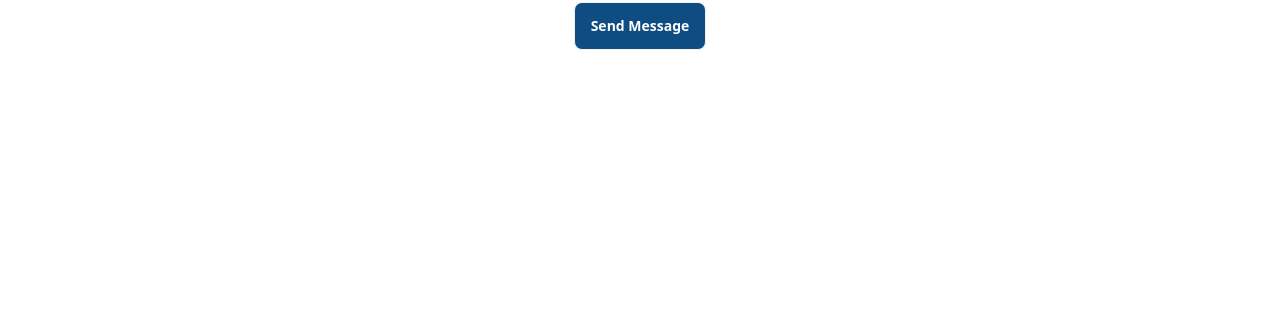
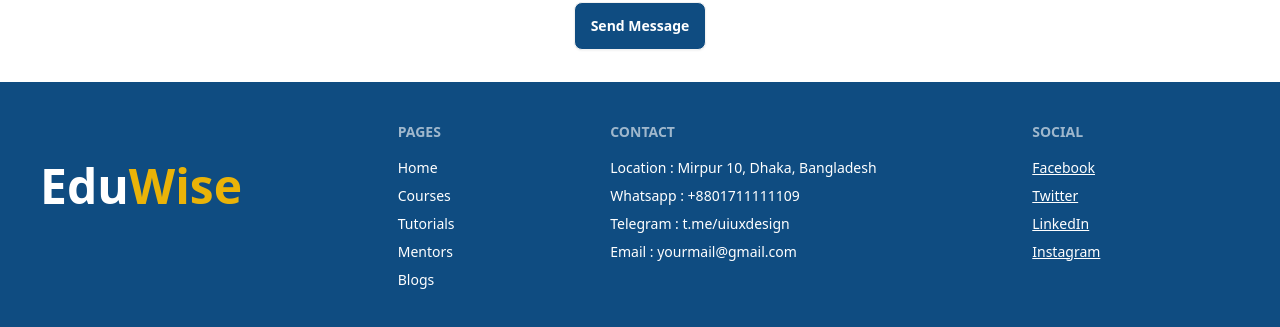
Before and after one commit to sifat70/edu-wise, a React (Vite) app: page / in a window 1280 px wide. Shown: the part 2697-3024 px from the top of the page. Before the commit the page ends 2747 px from the top, so only its background shows below. Built offline with nearby package versions, Linux system fonts and the light colour scheme.

Commit message:
footer added

```diff
--- a/src/App.jsx
+++ b/src/App.jsx
@@ -3,6 +3,7 @@ import './App.css'
 import Banner from './components/Banner/Banner'
 import Blogs from './components/Blogs/Blogs'
 import ContactUs from './components/ContactUS/ContactUs'
+import Footer from './components/Footer/Footer'
 import Instructor from './components/Instractor/Instructor'
 import Navbar from './components/Navbar/Navbar'
 import PopularCourse from './components/PopularCourse/PopularCourse'
@@ -20,6 +21,7 @@ function App() {
       <Blogs></Blogs>
       <Reviews></Reviews>
       <ContactUs></ContactUs>
+      <Footer></Footer>
     </>
   )
 }
--- /dev/null
+++ b/src/components/Footer/Footer.jsx
@@ -0,0 +1,38 @@
+
+
+const Footer = () => {
+    return (
+        <div className="mt-8">
+            <footer className="footer p-10 bg-[#0F4C81] text-white">
+                <aside>
+
+                    <p className="w-full text-5xl font-bold lg:mt-10">Edu<span className="text-yellow-500">Wise</span></p>
+                </aside>
+                <nav>
+                    <header className="footer-title">Pages</header>
+                    <a className="link link-hover">Home</a>
+                    <a className="link link-hover">Courses</a>
+                    <a className="link link-hover">Tutorials</a>
+                    <a className="link link-hover">Mentors</a>
+                    <a className="link link-hover">Blogs</a>
+                </nav>
+                <nav>
+                    <header className="footer-title">Contact</header>
+                    <a className="link link-hover">Location : Mirpur 10, Dhaka, Bangladesh</a>
+                    <a className="link link-hover">Whatsapp : +8801711111109</a>
+                    <a className="link link-hover">Telegram : t.me/uiuxdesign</a>
+                    <a className="link link-hover">Email : yourmail@gmail.com</a>
+                </nav>
+                <nav>
+                    <header className="footer-title">Social</header>
+                    <a className="link">Facebook</a>
+                    <a className="link">Twitter</a>
+                    <a className="link">LinkedIn</a>
+                    <a className="link">Instagram</a>
+                </nav>
+            </footer>
+        </div>
+    );
+};
+
+export default Footer;
```
